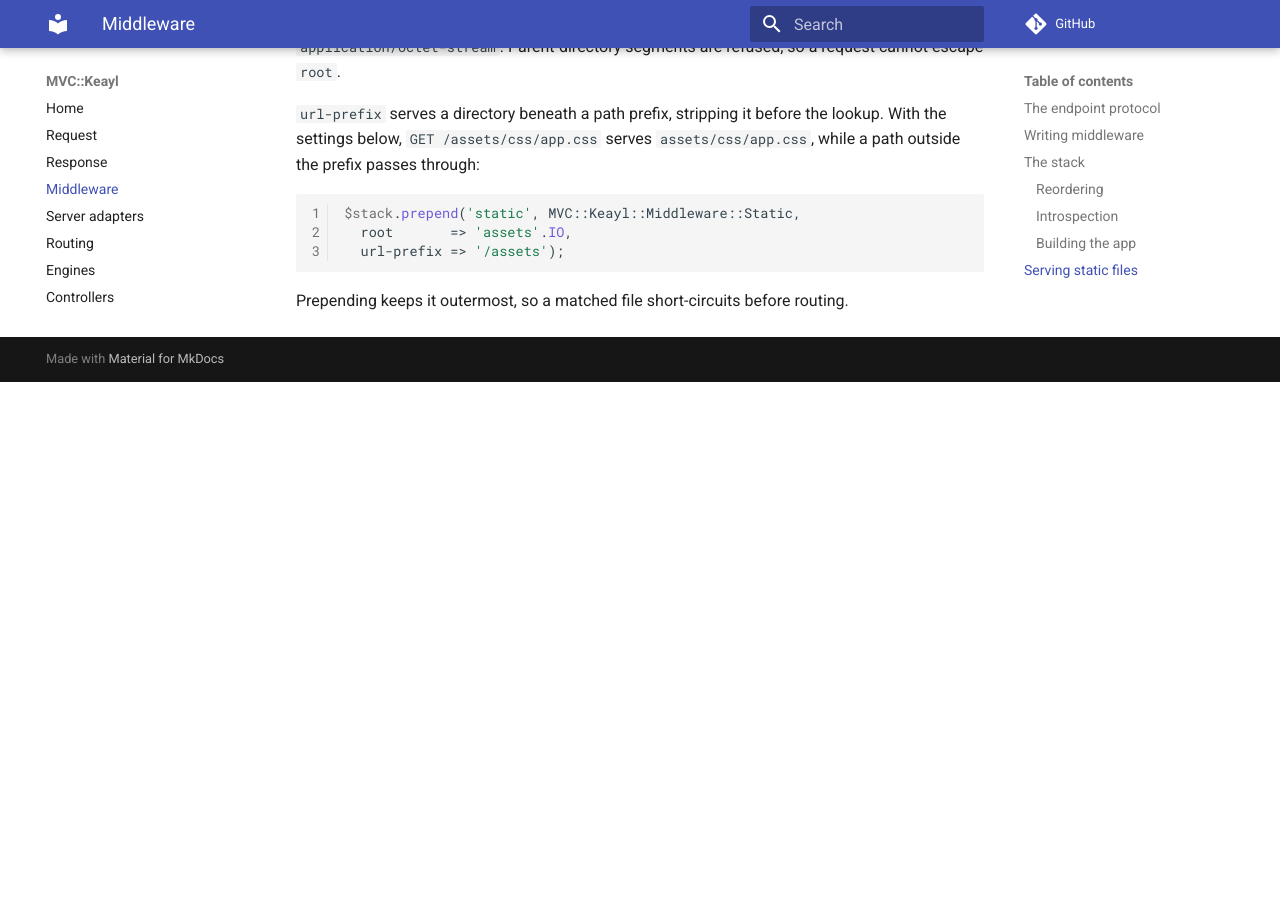
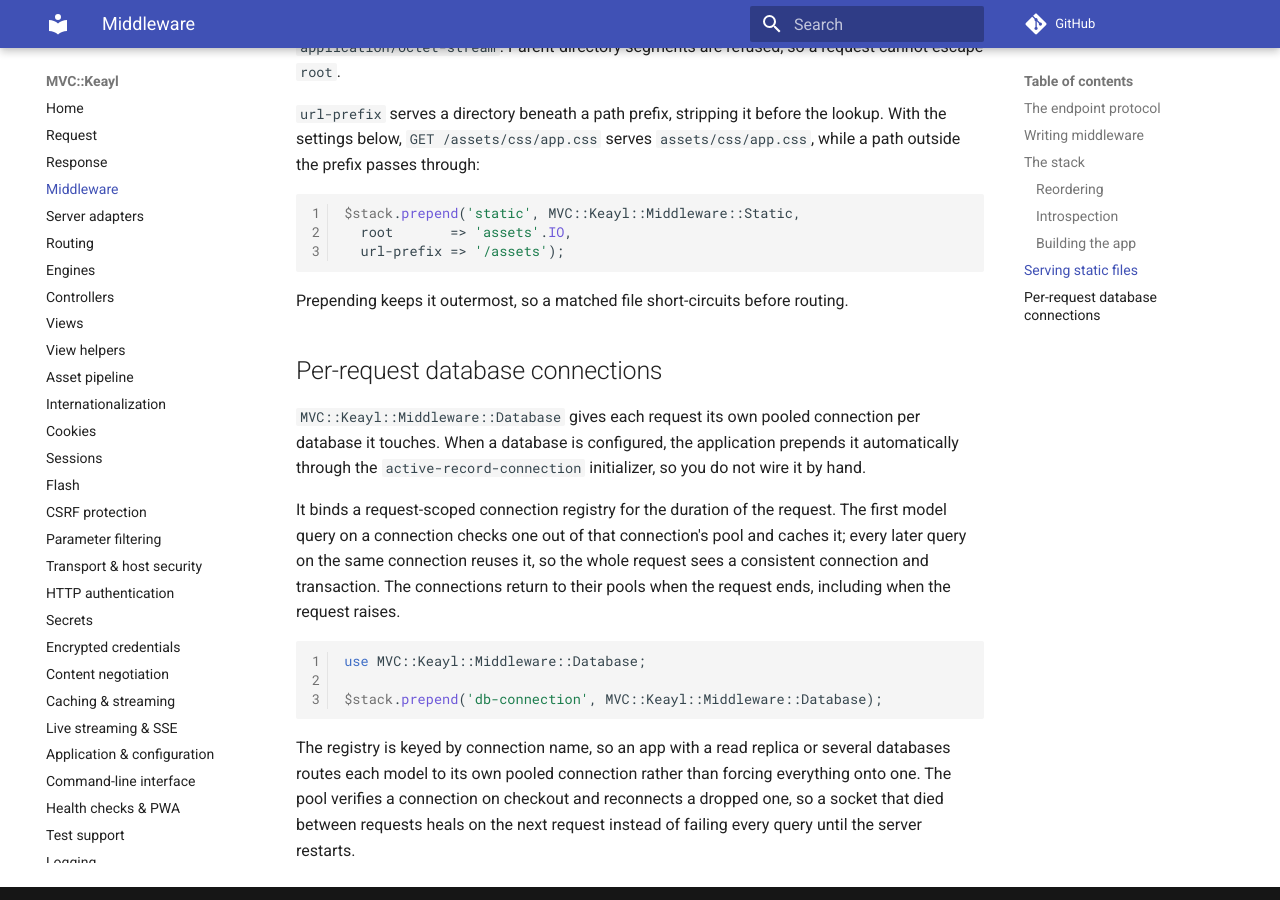
Before and after one commit to gdonald/MVC-Keayl, an MkDocs documentation site: the page built from docs-src/docs/middleware.md, in a window 1280 px wide and 900 px high, scrolled down 2483 px. Built offline with MkDocs 1.6.1 and Material for MkDocs 9.7.7, drawn with Linux system fonts in a browser that asks for light colours; comment, search, counter and statistics services are not loaded; before the commit the page ends 2865 px from its top, so only the background shows below that.

Commit message:
Add per-request database connection middleware

````diff
--- a/META6.json
+++ b/META6.json
@@ -15,7 +15,7 @@
     "MIME::Base64",
     "YAMLish",
     "ORM::ActiveRecord:auth<zef:gdonald>",
-    "Template::HAML:ver<0.9.4+>:auth<zef:gdonald>"
+    "Template::HAML:auth<zef:gdonald>"
   ],
   "build-depends": [],
   "test-depends": [
@@ -95,6 +95,7 @@
     "MVC::Keayl::Mime": "lib/MVC/Keayl/Mime.rakumod",
     "MVC::Keayl::Notifications": "lib/MVC/Keayl/Notifications.rakumod",
     "MVC::Keayl::Middleware": "lib/MVC/Keayl/Middleware.rakumod",
+    "MVC::Keayl::Middleware::Database": "lib/MVC/Keayl/Middleware/Database.rakumod",
     "MVC::Keayl::Middleware::HostAuthorization": "lib/MVC/Keayl/Middleware/HostAuthorization.rakumod",
     "MVC::Keayl::Middleware::Logger": "lib/MVC/Keayl/Middleware/Logger.rakumod",
     "MVC::Keayl::Middleware::RequestId": "lib/MVC/Keayl/Middleware/RequestId.rakumod",
--- a/docs-src/docs/middleware.md
+++ b/docs-src/docs/middleware.md
@@ -132,3 +132,28 @@
 ```
 
 Prepending keeps it outermost, so a matched file short-circuits before routing.
+
+## Per-request database connections
+
+`MVC::Keayl::Middleware::Database` gives each request its own pooled connection
+per database it touches. When a database is configured, the application prepends
+it automatically through the `active-record-connection` initializer, so you do
+not wire it by hand.
+
+It binds a request-scoped connection registry for the duration of the request.
+The first model query on a connection checks one out of that connection's pool
+and caches it; every later query on the same connection reuses it, so the whole
+request sees a consistent connection and transaction. The connections return to
+their pools when the request ends, including when the request raises.
+
+```perl6
+use MVC::Keayl::Middleware::Database;
+
+$stack.prepend('db-connection', MVC::Keayl::Middleware::Database);
+```
+
+The registry is keyed by connection name, so an app with a read replica or
+several databases routes each model to its own pooled connection rather than
+forcing everything onto one. The pool verifies a connection on checkout and
+reconnects a dropped one, so a socket that died between requests heals on the
+next request instead of failing every query until the server restarts.
````
Also changed, not shown: docs-src/docs/application.md (+6 -4 lines), 7 other files.
